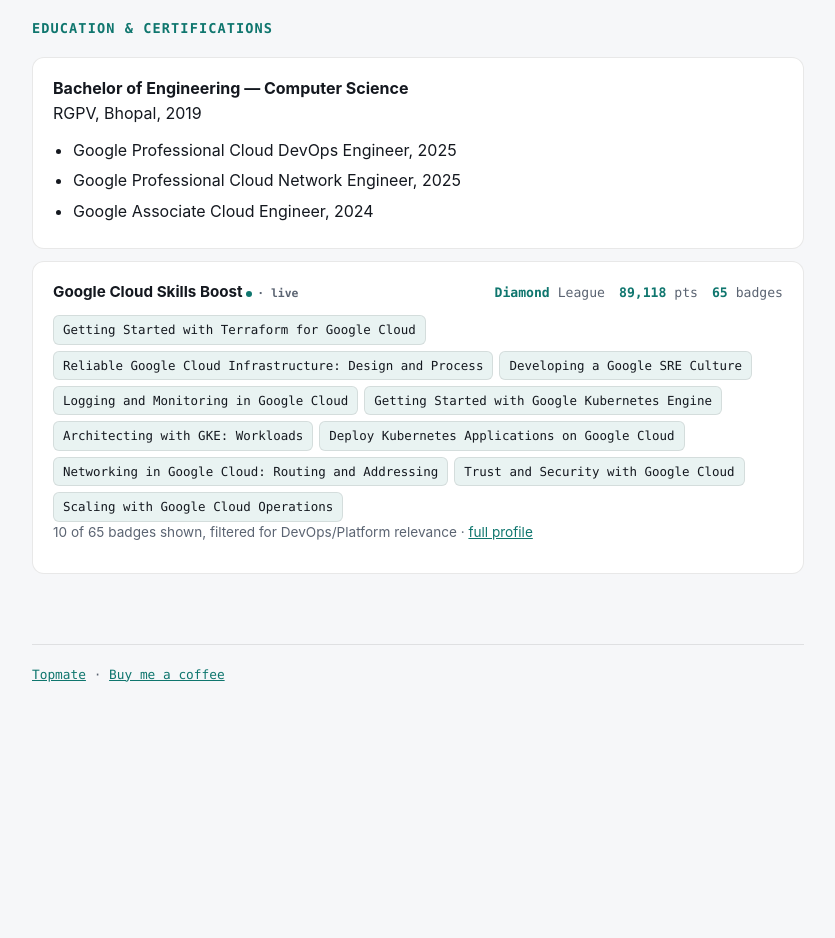
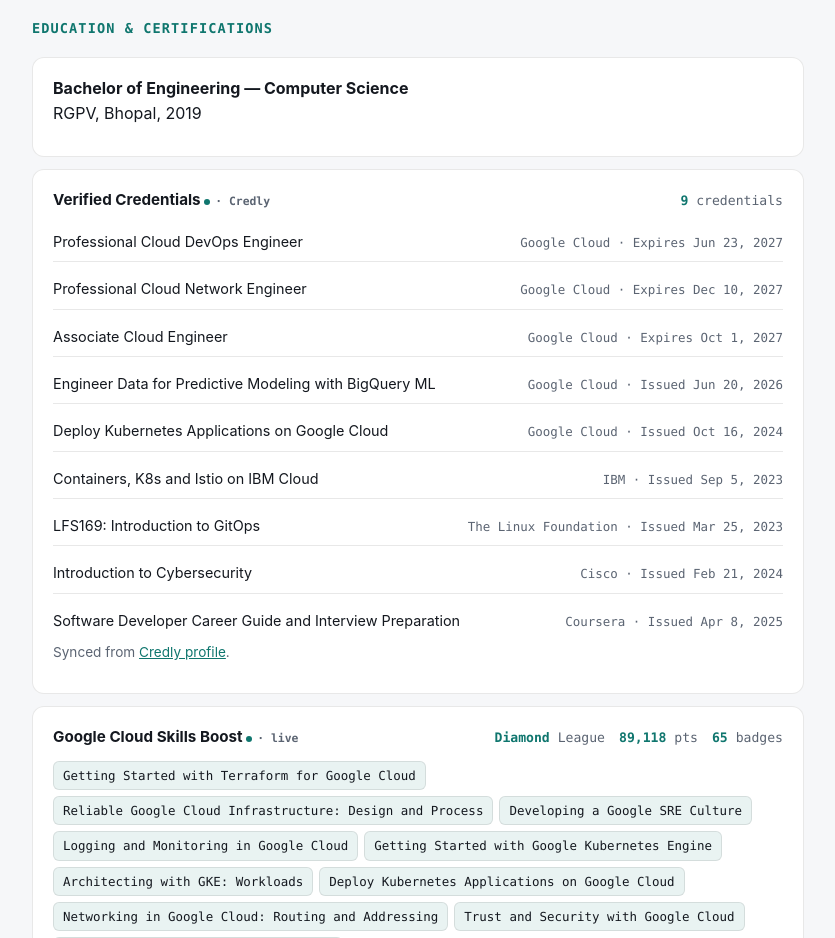
Before and after one commit to iarsingh/profile, a plain HTML site: page index.html in a window 1280 px wide. Shown: the part 3080-4018 px from the top of the page, without its empty margins (222-1057 px from the left). Before the commit the page ends 3844 px from the top, so only its background shows below. Drawn offline with Linux system fonts and the light colour scheme.

Commit message:
Add verified Credly credentials, drop static cert list

```diff
--- a/index.html
+++ b/index.html
@@ -203,11 +203,27 @@
     <h2>Education &amp; Certifications</h2>
     <div class="card">
       <p><strong>Bachelor of Engineering — Computer Science</strong><br>RGPV, Bhopal, 2019</p>
-      <ul class="list-plain">
-        <li>Google Professional Cloud DevOps Engineer, 2025</li>
-        <li>Google Professional Cloud Network Engineer, 2025</li>
-        <li>Google Associate Cloud Engineer, 2024</li>
+    </div>
+
+    <div class="card badges-card">
+      <div class="badges-head">
+        <h3>Verified Credentials <span class="live-tag">· Credly</span></h3>
+        <div class="badges-stats">
+          <span class="stat"><strong>9</strong> credentials</span>
+        </div>
+      </div>
+      <ul class="credential-list">
+        <li><span class="cred-name">Professional Cloud DevOps Engineer</span><span class="cred-meta">Google Cloud · Expires Jun 23, 2027</span></li>
+        <li><span class="cred-name">Professional Cloud Network Engineer</span><span class="cred-meta">Google Cloud · Expires Dec 10, 2027</span></li>
+        <li><span class="cred-name">Associate Cloud Engineer</span><span class="cred-meta">Google Cloud · Expires Oct 1, 2027</span></li>
+        <li><span class="cred-name">Engineer Data for Predictive Modeling with BigQuery ML</span><span class="cred-meta">Google Cloud · Issued Jun 20, 2026</span></li>
+        <li><span class="cred-name">Deploy Kubernetes Applications on Google Cloud</span><span class="cred-meta">Google Cloud · Issued Oct 16, 2024</span></li>
+        <li><span class="cred-name">Containers, K8s and Istio on IBM Cloud</span><span class="cred-meta">IBM · Issued Sep 5, 2023</span></li>
+        <li><span class="cred-name">LFS169: Introduction to GitOps</span><span class="cred-meta">The Linux Foundation · Issued Mar 25, 2023</span></li>
+        <li><span class="cred-name">Introduction to Cybersecurity</span><span class="cred-meta">Cisco · Issued Feb 21, 2024</span></li>
+        <li><span class="cred-name">Software Developer Career Guide and Interview Preparation</span><span class="cred-meta">Coursera · Issued Apr 8, 2025</span></li>
       </ul>
+      <p class="muted small">Synced from <a href="https://www.credly.com/users/akhilesh-ranjan-singh.ca5f4b1e" target="_blank" rel="noopener">Credly profile</a>.</p>
     </div>
 
     <div class="card badges-card">
--- a/styles.css
+++ b/styles.css
@@ -390,6 +390,31 @@
 }
 .badges-stats strong { color: var(--accent); }
 
+.credential-list {
+  list-style: none;
+  margin: 0 0 10px;
+  padding: 0;
+  display: grid;
+  gap: 8px;
+}
+.credential-list li {
+  display: flex;
+  justify-content: space-between;
+  align-items: baseline;
+  flex-wrap: wrap;
+  gap: 4px 12px;
+  padding: 8px 0;
+  border-bottom: 1px solid var(--border);
+}
+.credential-list li:last-child { border-bottom: none; padding-bottom: 0; }
+.cred-name { font-size: 0.9em; }
+.cred-meta {
+  font-family: var(--mono);
+  font-size: 0.78em;
+  color: var(--muted);
+  white-space: nowrap;
+}
+
 footer {
   margin-top: 40px;
   padding-top: 20px;
```
